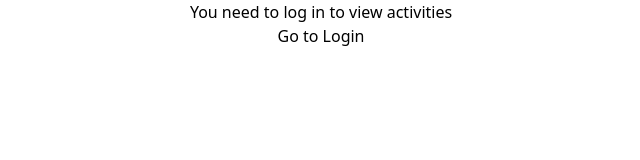
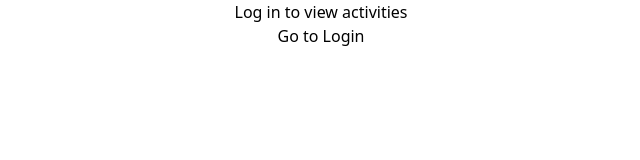
Before and after one commit to sdg877/films, a React (Vite) app in the folder fitness_tracker/frontend/: page /activity in a window 1280 px wide. Shown: the top 160 px of the page, without its empty margins (319-959 px from the left). Built offline with nearby package versions, Linux system fonts and the light colour scheme; no server answers.

Commit message:
Auth moved and redirect url updated

```diff
--- a/fitness_tracker/frontend/src/pages/Home.jsx
+++ b/fitness_tracker/frontend/src/pages/Home.jsx
@@ -1,193 +1,9 @@
-// import React, { useState, useEffect } from "react";
-// import axios from "axios";
-// import { Link } from "react-router-dom";
-// import Spinner from "../components/Spinner";
-// import ActivityTable from "../components/ActivityTable";
-// import AuthButtons from "../components/AuthButtons";
-
-// const BACKEND_URL = import.meta.env.VITE_BACKEND_URL;
-
-// const Home = ({ user, setUser }) => {
-//   const [activities, setActivities] = useState([]);
-//   const [loading, setLoading] = useState(false);
-//   const [isLoginView, setIsLoginView] = useState(true);
-//   const [filter, setFilter] = useState("All");
-//   const [filteredActivities, setFilteredActivities] = useState([]);
-//   const [filterValue, setFilterValue] = useState("");
-
-//   useEffect(() => {
-//     if (user) {
-//       const fetchActivities = async () => {
-//         setLoading(true);
-//         try {
-//           const token = localStorage.getItem("token");
-
-//           if (!token) {
-//             throw new Error("No token found.");
-//           }
-
-//           const response = await axios.get(`${BACKEND_URL}/activity`, {
-//             headers: {
-//               Authorization: `Bearer ${token}`,
-//             },
-//           });
-
-//           const formattedData = response.data.data.map((activity) => {
-//             const dateObj = new Date(activity.date);
-//             const formattedDate = dateObj.toLocaleDateString("en-GB");
-//             return { ...activity, date: formattedDate };
-//           });
-
-//           setActivities(formattedData);
-//           setFilteredActivities(formattedData);
-//         } catch (error) {
-//           if (error.response && error.response.status === 401) {
-//             console.error("Unauthorized access:", error.response.data);
-//             setUser(null);
-//           } else {
-//             console.error("Error fetching activities:", error);
-//           }
-//         } finally {
-//           setLoading(false);
-//         }
-//       };
-
-//       fetchActivities();
-//     }
-//   }, [user, setUser]);
-
-//   const logout = () => {
-//     localStorage.removeItem("token");
-//     setUser(null);
-//   };
-
-//   const handleFilterChange = (e) => {
-//     setFilter(e.target.value);
-//   };
-
-//   const handleFilterValueChange = (e) => {
-//     setFilterValue(e.target.value);
-//   };
-
-//   useEffect(() => {
-//     let filtered = [...activities];
-
-//     if (filter !== "All" && filterValue.trim() !== "") {
-//       switch (filter) {
-//         case "Date":
-//           filtered = activities.filter((activity) =>
-//             activity.date.includes(filterValue)
-//           );
-//           break;
-//         case "Duration":
-//           filtered = activities.filter((activity) =>
-//             activity.duration.toString().includes(filterValue)
-//           );
-//           break;
-//         case "Difficulty":
-//           filtered = activities.filter((activity) =>
-//             activity.difficulty
-//               .toLowerCase()
-//               .includes(filterValue.toLowerCase())
-//           );
-//           break;
-//         case "Activity":
-//           filtered = activities.filter((activity) =>
-//             activity.name.toLowerCase().includes(filterValue.toLowerCase())
-//           );
-//           break;
-//         default:
-//           filtered = activities;
-//       }
-//     }
-
-//     setFilteredActivities(filtered);
-//   }, [filter, filterValue, activities]);
-
-//   if (!user) {
-//     return (
-//       <div className="p-4 max-w-md mx-auto">
-//         <h1 className="text-2xl font-bold text-center mb-8">
-//           Welcome to the Fitness Tracker
-//         </h1>
-//         <AuthButtons
-//           isLoginView={isLoginView}
-//           setIsLoginView={setIsLoginView}
-//         />
-//         {isLoginView ? (
-//           <LoginForm setUser={setUser} />
-//         ) : (
-//           <SignUpForm setUser={setUser} />
-//         )}
-//       </div>
-//     );
-//   }
-
-//   return (
-//     <div className="p-4">
-//       <div className="flex justify-between items-center">
-//         <h1 className="text-3xl my-8">Activity List</h1>
-//         <Link to="/activity/create">
-//           <button className="px-4 py-2 bg-sky-800 text-white rounded-md">
-//             Add Activity
-//           </button>
-//         </Link>
-//         <button
-//           className="px-4 py-2 bg-red-500 text-white rounded-md"
-//           onClick={logout}
-//         >
-//           Logout
-//         </button>
-//       </div>
-
-//       <div className="my-4">
-//         <label htmlFor="filter" className="mr-2 font-semibold">
-//           Filter by:
-//         </label>
-//         <select
-//           id="filter"
-//           value={filter}
-//           onChange={handleFilterChange}
-//           className="border px-2 py-1 rounded-md"
-//         >
-//           <option value="All">All</option>
-//           <option value="Date">Date</option>
-//           <option value="Duration">Duration</option>
-//           <option value="Difficulty">Difficulty</option>
-//           <option value="Activity">Activity</option>
-//         </select>
-
-//         {filter !== "All" && (
-//           <input
-//             type="text"
-//             value={filterValue}
-//             onChange={handleFilterValueChange}
-//             placeholder={`Enter ${filter}`}
-//             className="border px-2 py-1 ml-4 rounded-md"
-//           />
-//         )}
-//       </div>
-
-//       {loading ? (
-//         <Spinner />
-//       ) : (
-//         <ActivityTable activities={filteredActivities} />
-//       )}
-//     </div>
-//   );
-// };
-
-// export default Home;
-
-// src/pages/Home.jsx
-
 import React, { useState, useEffect } from "react";
 import axios from "axios";
 import { Link } from "react-router-dom";
 import Spinner from "../components/Spinner";
 import ActivityTable from "../components/ActivityTable";
 
-// The URL for your backend API is now dynamically fetched from the environment variables
 const BACKEND_URL = import.meta.env.VITE_BACKEND_URL;
 
 const Home = ({ user, setUser }) => {
@@ -289,8 +105,8 @@ const Home = ({ user, setUser }) => {
   if (!user) {
     return (
       <div className="text-center">
-        <h2>You need to log in to view activities</h2>
-        <Link to="/auth">Go to Login</Link>
+        <h2>Log in to view activities</h2>
+        <Link to="/">Go to Login</Link>
       </div>
     );
   }
```
